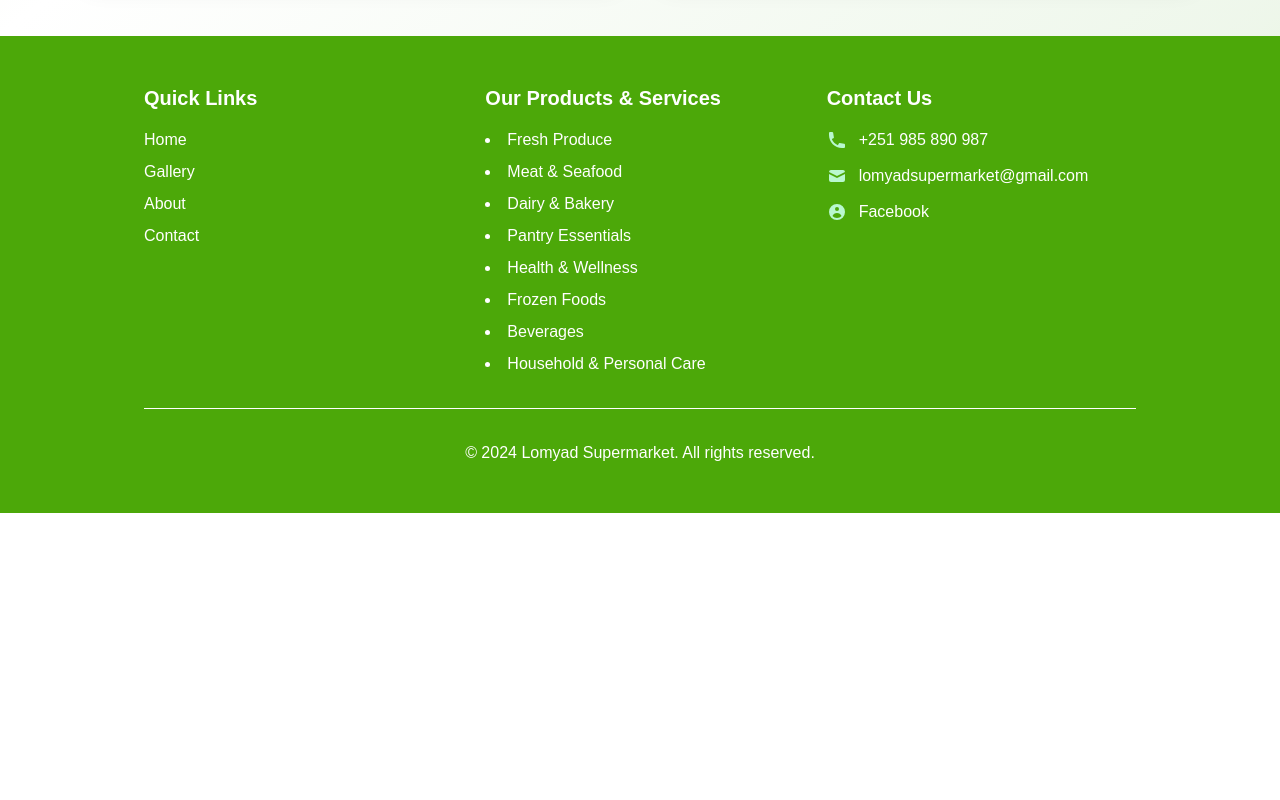
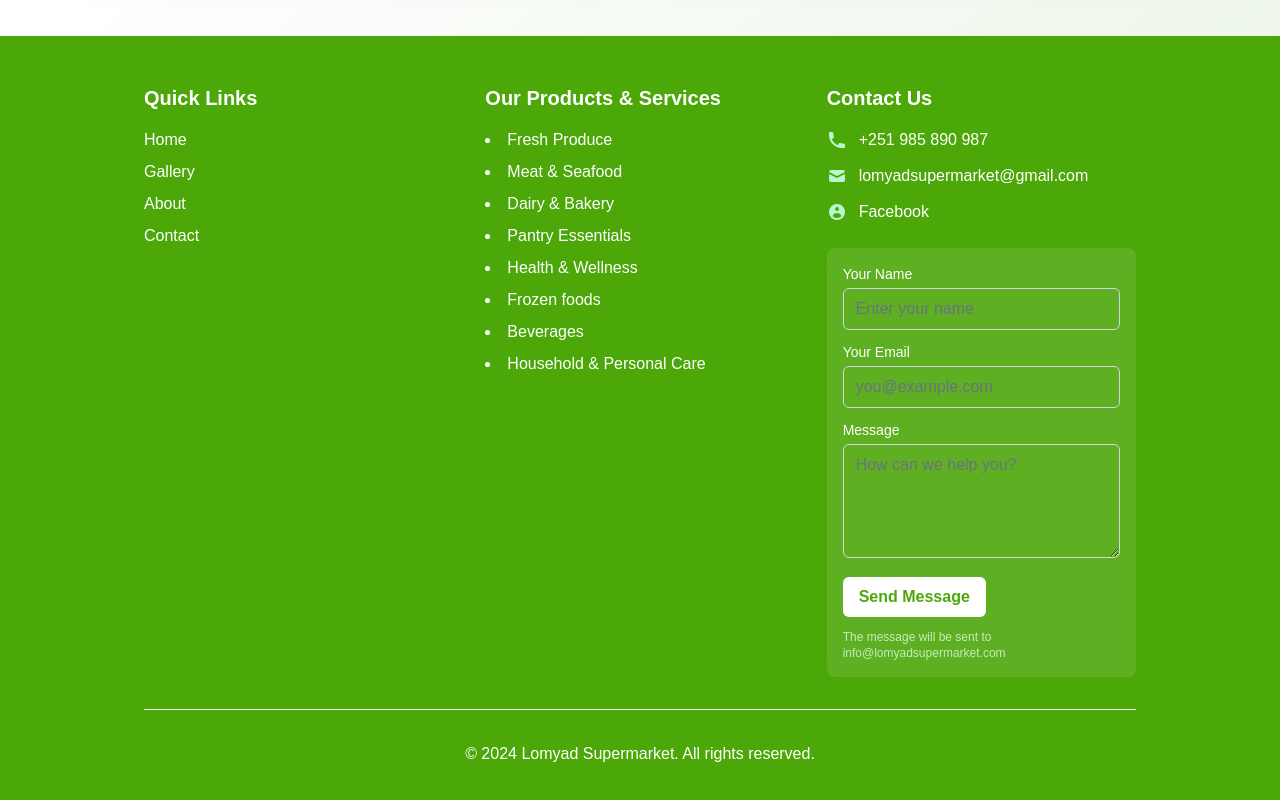
Before and after one commit to eyobai/lomyadsupermarket, a Next.js app: page / in a window 1280 px wide. Shown: the part 5848-6648 px from the top of the page. Before the commit the page ends 6361 px from the top, so only its background shows below. Built offline with nearby package versions, Linux system fonts and the light colour scheme.

Commit message:
Update Footer component

```diff
--- a/src/app/Footer.tsx
+++ b/src/app/Footer.tsx
@@ -1,4 +1,37 @@
+"use client";
+import { useState } from "react";
 export default function Footer() {
+  const [name, setName] = useState("");
+  const [email, setEmail] = useState("");
+  const [message, setMessage] = useState("");
+  const [status, setStatus] = useState<null | { type: "success" | "error"; text: string }>(null);
+  const [showToast, setShowToast] = useState(false);
+  const [loading, setLoading] = useState(false);
+
+  async function handleSubmit(e: React.FormEvent) {
+    e.preventDefault();
+    setStatus(null);
+    if (loading) return; // guard against double submit
+    setLoading(true);
+    try {
+      const res = await fetch("/api/contact", {
+        method: "POST",
+        headers: { "Content-Type": "application/json" },
+        body: JSON.stringify({ name, email, message }),
+      });
+      const data = await res.json().catch(() => ({}));
+      if (!res.ok || !data.ok) throw new Error(data.error || "Failed to send");
+      setStatus({ type: "success", text: "Message sent successfully! We'll get back to you soon." });
+      setName("");
+      setEmail("");
+      setMessage("");
+      setShowToast(true);
+      setTimeout(() => setShowToast(false), 3000);
+    } catch (err) {
+      setStatus({ type: "error", text: "Sorry, we couldn't send your message. Please try again later." });
+    }
+    setLoading(false);
+  }
   return (
     <footer id="contact" className="bg-[#4CA809] text-white py-12">
       <div className="max-w-5xl mx-auto px-4">
@@ -31,7 +64,7 @@
               <li>Dairy & Bakery</li>
               <li>Pantry Essentials</li>
               <li>Health & Wellness</li>
-              <li>Frozen Foods</li>
+              <li>Frozen foods</li>
               <li>Beverages</li>
               <li>Household & Personal Care</li>
             </ul>
@@ -72,6 +105,89 @@
                 </a>
               </p>
             </div>
+
+            {/* Contact Form */}
+            <form onSubmit={handleSubmit} className="mt-6 bg-white/10 backdrop-blur-sm rounded-lg p-4 space-y-3">
+              <div>
+                <label className="block text-sm mb-1" htmlFor="cf-name">Your Name</label>
+                <input
+  id="cf-name"
+  type="text"
+  required
+  value={name}
+  onChange={(e) => setName(e.target.value)}
+  className="w-full rounded-md border border-gray-300 px-3 py-2 text-[#1b1b1b] placeholder-gray-500 focus:outline-none"
+  placeholder="Enter your name"
+/>
+
+              </div>
+              <div>
+                <label className="block text-sm mb-1" htmlFor="cf-email">Your Email</label>
+                <input
+                  id="cf-email"
+                  type="email"
+                  required
+                  value={email}
+                  onChange={(e) => setEmail(e.target.value)}
+                className="w-full rounded-md border border-gray-300 px-3 py-2 text-[#1b1b1b] placeholder-gray-500 focus:outline-none"
+                  placeholder="you@example.com"
+                />
+              </div>
+              <div>
+                <label className="block text-sm mb-1" htmlFor="cf-message">Message</label>
+                <textarea
+                  id="cf-message"
+                  required
+                  rows={4}
+                  value={message}
+                  onChange={(e) => setMessage(e.target.value)}
+               className="w-full rounded-md border border-gray-300 px-3 py-2 text-[#1b1b1b] placeholder-gray-500 focus:outline-none"
+                  placeholder="How can we help you?"
+                />
+              </div>
+              <button
+  type="submit"
+  disabled={loading}
+  className={`inline-flex items-center justify-center bg-white text-[#4CA809] font-semibold px-4 py-2 rounded-md transition-colors ${
+    loading ? "opacity-70 cursor-not-allowed" : "hover:bg-green-50"
+  }`}
+>
+  {loading ? (
+    <>
+      <svg
+        className="animate-spin h-5 w-5 mr-2 text-[#4CA809]"
+        xmlns="http://www.w3.org/2000/svg"
+        fill="none"
+        viewBox="0 0 24 24"
+      >
+        <circle
+          className="opacity-25"
+          cx="12"
+          cy="12"
+          r="10"
+          stroke="currentColor"
+          strokeWidth="4"
+        ></circle>
+        <path
+          className="opacity-75"
+          fill="currentColor"
+          d="M4 12a8 8 0 018-8v4a4 4 0 00-4 4H4z"
+        ></path>
+      </svg>
+      Sending...
+    </>
+  ) : (
+    "Send Message"
+  )}
+</button>
+
+              {status && (
+                <p className={`${status.type === "success" ? "text-white" : "text-red-200"} text-sm`}>
+                  {status.text}
+                </p>
+              )}
+              <p className="text-xs text-green-100/80">The message will be sent to info@lomyadsupermarket.com</p>
+            </form>
           </div>
         </div>
 
@@ -80,6 +196,17 @@
           <p>&copy; 2024 Lomyad Supermarket. All rights reserved.</p>
         </div>
       </div>
+      {showToast && (
+        <div className="fixed bottom-6 right-6 z-[60]">
+          <div className="flex items-center gap-3 rounded-lg bg-white/95 text-[#1b1b1b] shadow-xl px-4 py-3 ring-1 ring-black/5">
+            <span className="inline-flex h-6 w-6 items-center justify-center rounded-full bg-[#4CA809] text-white text-sm">✓</span>
+            <div className="text-sm">
+              <p className="font-semibold text-[#2a2a2a]">Message sent</p>
+              <p className="text-[#3a3a3a]">We'll get back to you soon.</p>
+            </div>
+          </div>
+        </div>
+      )}
     </footer>
   );
 }
```
